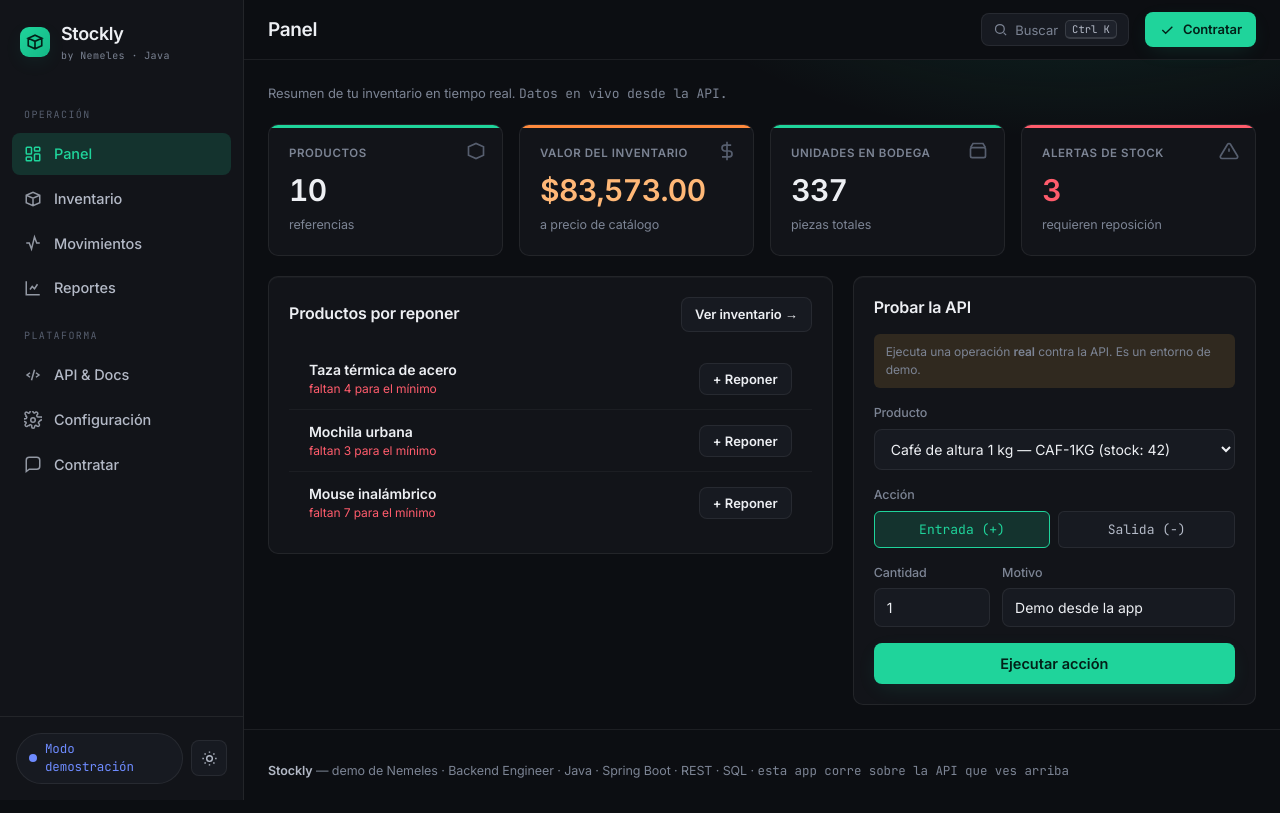
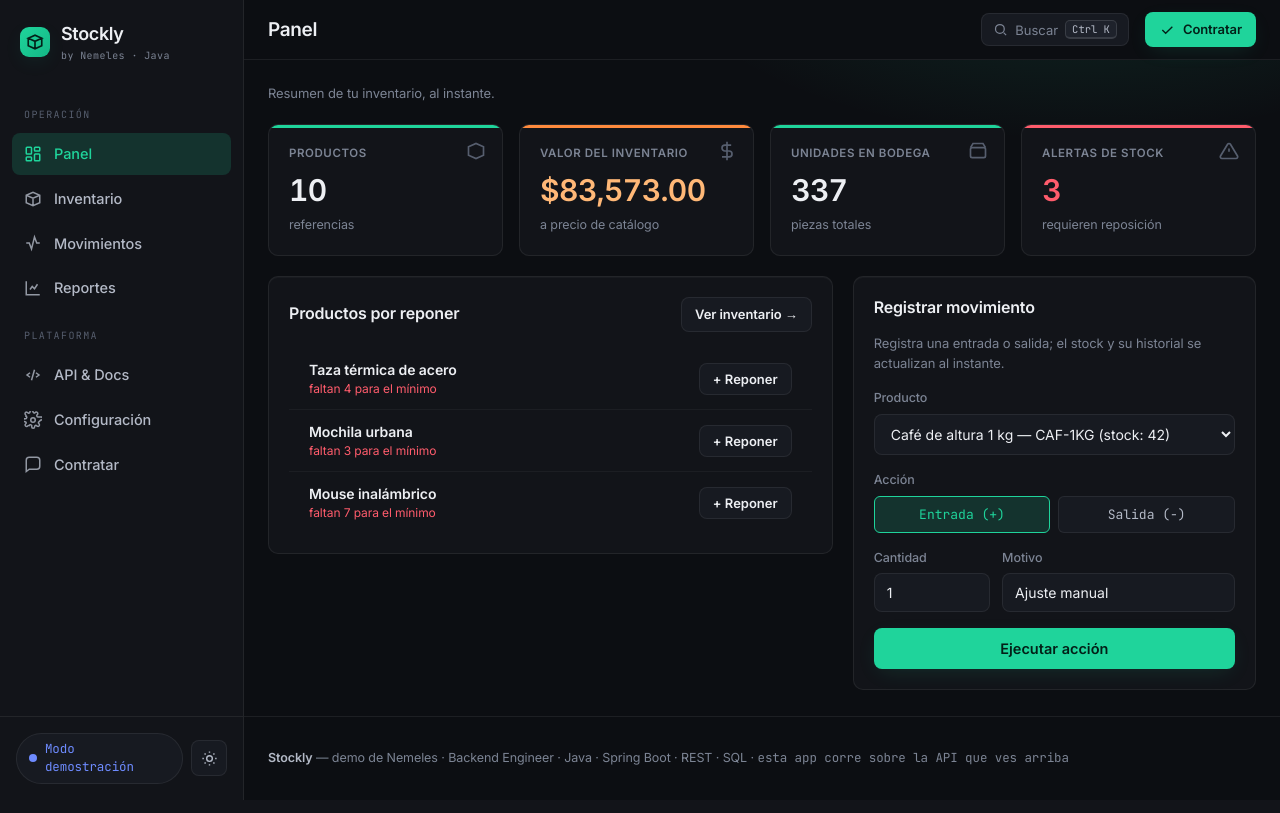
Before and after one commit to NemelesUrek/inventario-api, a Spring Boot app: page / in a window 1280 px wide. Run offline with Spring Boot 4, Linux system fonts and the light colour scheme.

Commit message:
v2 UI Fase 6 (parte): voz de producto, sin lenguaje de "demo/tutorial"
Elimina el tono "portafolio/prueba de API" y lo reemplaza por lenguaje de
producto real (la señal #1 de "es mi primera web con tutorial"):
- Panel: "Probar la API"/"entorno de demo" -> "Registrar movimiento" con
  ayuda de producto; subtítulo sin "Datos en vivo desde la API".
- Reportes/Movimientos: fuera los "GET /api/..." y "append-only"
  -> "calculado al instante" / "Bitácora ... con fecha y hora".
- Configuración: fuera "demo / H2 en memoria" -> "tus datos se guardan
  localmente"; botón "Reiniciar datos de demo" -> "Restaurar inventario de
  ejemplo"; Acerca-de reorientado a valor de negocio.
- Motivo por defecto "Demo desde la app" -> "Ajuste manual".

Verificado por DOM en navegador (texto correcto, sin errores de consola).

Co-Authored-By: Claude Opus 4.8 <noreply@anthropic.com>

```diff
--- a/src/main/resources/static/index.html
+++ b/src/main/resources/static/index.html
@@ -353,7 +353,7 @@ tbody tr{transition:background var(--d-fast) var(--ease-out-soft)}
 
     <!-- VIEW: PANEL -->
     <section class="view active" id="view-panel">
-      <p class="vtitle">Resumen de tu inventario en tiempo real. <span class="mono" style="color:var(--text-3)">Datos en vivo desde la API.</span></p>
+      <p class="vtitle">Resumen de tu inventario, al instante.</p>
       <div class="grid-kpi">
         <div class="card kpi"><span class="bar"></span><span class="ic"><svg viewBox="0 0 24 24" fill="none" stroke="currentColor" stroke-width="2"><path d="M3 7l9-4 9 4v10l-9 4-9-4V7z"/></svg></span><div class="lbl">Productos</div><div class="val sk" id="kProd">00</div><div class="meta">referencias</div></div>
         <div class="card kpi warm"><span class="bar"></span><span class="ic"><svg viewBox="0 0 24 24" fill="none" stroke="currentColor" stroke-width="2"><path d="M12 1v22M17 5H9.5a3.5 3.5 0 0 0 0 7h5a3.5 3.5 0 0 1 0 7H6"/></svg></span><div class="lbl">Valor del inventario</div><div class="val sk" id="kVal">00</div><div class="meta">a precio de catálogo</div></div>
@@ -366,11 +366,11 @@ tbody tr{transition:background var(--d-fast) var(--ease-out-soft)}
           <div id="panelAlerts"></div>
         </div>
         <div class="card">
-          <h3 style="font-size:16px;margin-bottom:var(--s4)">Probar la API</h3>
-          <div class="note">Ejecuta una operación <b>real</b> contra la API. Es un entorno de demo.</div>
+          <h3 style="font-size:16px;margin-bottom:var(--s4)">Registrar movimiento</h3>
+          <p class="vtitle" style="margin:0 0 var(--s4)">Registra una entrada o salida; el stock y su historial se actualizan al instante.</p>
           <div class="form-row"><label>Producto</label><select id="fProd"></select></div>
           <div class="form-row"><label>Acción</label><div class="toggle"><button id="tIn" class="sel-in">Entrada (+)</button><button id="tOut">Salida (−)</button></div></div>
-          <div style="display:flex;gap:var(--s3)"><div class="form-row" style="flex:1"><label>Cantidad</label><input class="inp" id="fCant" type="number" min="1" value="1"></div><div class="form-row" style="flex:2"><label>Motivo</label><input class="inp" id="fMot" value="Demo desde la app"></div></div>
+          <div style="display:flex;gap:var(--s3)"><div class="form-row" style="flex:1"><label>Cantidad</label><input class="inp" id="fCant" type="number" min="1" value="1"></div><div class="form-row" style="flex:2"><label>Motivo</label><input class="inp" id="fMot" value="Ajuste manual"></div></div>
           <button class="btn btn-primary" id="fGo" style="width:100%;justify-content:center">Ejecutar acción</button>
           <div class="result" id="fRes"></div>
         </div>
@@ -392,7 +392,7 @@ tbody tr{transition:background var(--d-fast) var(--ease-out-soft)}
 
     <!-- VIEW: REPORTES -->
     <section class="view" id="view-reportes">
-      <p class="vtitle">Análisis de tu inventario, calculado en vivo. <span class="mono" style="color:var(--text-3)">Resumen agregado en el servidor: GET /api/stats</span></p>
+      <p class="vtitle">Análisis de tu inventario, calculado al instante.</p>
       <div class="statstrip" id="statStrip"></div>
       <div class="grid-2">
         <div class="card chart-card"><h3>Valor por producto</h3><div id="chartBars"></div></div>
@@ -407,7 +407,7 @@ tbody tr{transition:background var(--d-fast) var(--ease-out-soft)}
 
     <!-- VIEW: MOVIMIENTOS -->
     <section class="view" id="view-movimientos">
-      <p class="vtitle">Registro de auditoría: cada entrada y salida de stock, append-only. <span class="mono" style="color:var(--text-3)">GET /api/movimientos</span></p>
+      <p class="vtitle">Bitácora de movimientos: cada entrada y salida de stock queda registrada con fecha y hora.</p>
       <div class="section-h first">
         <div class="seg" id="movFilter"><button data-f="all" class="on">Todos</button><button data-f="ENTRADA">Entradas</button><button data-f="SALIDA">Salidas</button></div>
         <div style="display:flex;gap:var(--s4);align-items:center"><span class="mono" style="font-size:12px;color:var(--text-3)" id="movCount">—</span><button class="btn btn-ghost btn-sm" id="movReload"><svg viewBox="0 0 24 24" fill="none" stroke="currentColor" stroke-width="2" style="width:15px;height:15px"><path d="M21 12a9 9 0 1 1-3-6.7L21 8M21 3v5h-5"/></svg>Actualizar</button></div>
@@ -461,15 +461,15 @@ curl -X POST $BASE/api/productos/1/salida -H "Content-Type: application/json" \
         </div>
         <div class="card">
           <h3 style="font-size:16px;margin-bottom:var(--s4)">Datos</h3>
-          <div class="note">Esta es una demo: la base es <b>H2 en memoria</b>, se reinicia sola cuando el servidor se reinicia. Puedes crear, editar y borrar libremente.</div>
+          <div class="note">Tus datos se guardan localmente en este equipo. Crea, edita y borra con confianza; siempre puedes restaurar el inventario de ejemplo.</div>
           <button class="btn btn-ghost" id="cfgReload" style="width:100%;justify-content:center;margin-bottom:var(--s3)"><svg viewBox="0 0 24 24" fill="none" stroke="currentColor" stroke-width="2" style="width:15px;height:15px"><path d="M21 12a9 9 0 1 1-3-6.7L21 8M21 3v5h-5"/></svg>Actualizar datos</button>
           <button class="btn btn-ghost" id="cfgCsv" style="width:100%;justify-content:center;margin-bottom:var(--s3)"><svg viewBox="0 0 24 24" fill="none" stroke="currentColor" stroke-width="2" style="width:15px;height:15px"><path d="M12 3v12m0 0l-4-4m4 4l4-4M5 21h14"/></svg>Exportar inventario (CSV)</button>
-          <button class="btn btn-ghost" id="cfgReset" style="width:100%;justify-content:center;color:var(--warm-2)"><svg viewBox="0 0 24 24" fill="none" stroke="currentColor" stroke-width="2" style="width:15px;height:15px"><path d="M21 12a9 9 0 1 1-3-6.7L21 8M21 3v5h-5"/></svg>Reiniciar datos de demo</button>
+          <button class="btn btn-ghost" id="cfgReset" style="width:100%;justify-content:center;color:var(--warm-2)"><svg viewBox="0 0 24 24" fill="none" stroke="currentColor" stroke-width="2" style="width:15px;height:15px"><path d="M21 12a9 9 0 1 1-3-6.7L21 8M21 3v5h-5"/></svg>Restaurar inventario de ejemplo</button>
         </div>
       </div>
       <div class="card" style="margin-top:var(--s5)">
         <h3 style="font-size:16px;margin-bottom:var(--s3)">Acerca de esta app</h3>
-        <p style="color:var(--text-2);font-size:14px;max-width:640px">Demo de <b>Stockly</b>, un sistema de control de inventario construido por <b>Nemeles</b>. La interfaz que ves consume su propia <b>API REST</b> (la misma de la vista «API & Docs»). Todo es HTML/CSS/JS sin librerías; el backend es Java + Spring Boot.</p>
+        <p style="color:var(--text-2);font-size:14px;max-width:640px"><b>Stockly</b> es un sistema de control de inventario para tu negocio, construido por <b>Nemeles</b>. Funciona sobre una <b>API REST</b> documentada (Java + Spring Boot), lista para conectarse con tu tienda en línea, punto de venta u otros sistemas.</p>
         <div class="intg" style="margin-top:var(--s4)">
           <span class="itag on"><span class="t">stack</span>Java 17</span><span class="itag on"><span class="t">stack</span>Spring Boot</span><span class="itag on"><span class="t">stack</span>JPA / H2</span><span class="itag on"><span class="t">stack</span>OpenAPI</span><span class="itag on"><span class="t">stack</span>JUnit · CI</span><span class="itag on"><span class="t">stack</span>Docker</span>
         </div>
@@ -761,7 +761,7 @@ function fillCategories(){
 }
 function setAction(a){ACTION=a;$('#tIn').className=a==='entrada'?'sel-in':'';$('#tOut').className=a==='salida'?'sel-out':'';}
 async function doAction(){
-  const id=$('#fProd').value,cant=parseInt($('#fCant').value)||0,mot=$('#fMot').value||'Demo';
+  const id=$('#fProd').value,cant=parseInt($('#fCant').value)||0,mot=$('#fMot').value||'Ajuste manual';
   if(!id||cant<1){toast('Elige producto y cantidad válida.');return;}
   const btn=$('#fGo');btn.disabled=true;const old=btn.textContent;btn.textContent='Ejecutando…';
   try{const res=await fetchT(API+'/api/productos/'+id+'/'+ACTION,{method:'POST',headers:{'Content-Type':'application/json'},body:JSON.stringify({cantidad:cant,motivo:mot})});
@@ -883,7 +883,7 @@ function paletteCommands(){
     {t:'Exportar inventario (CSV)',c:'Acción',i:PIC.csv,run:exportCSV},
     {t:'Cambiar tema (claro/oscuro)',c:'Acción',i:PIC.theme,run:()=>setTheme(document.documentElement.dataset.theme==='dark'?'light':'dark')},
     {t:'Actualizar datos',c:'Acción',i:PIC.refresh,run:()=>{refresh();toast('Datos actualizados','info');}},
-    {t:'Reiniciar datos de demo',c:'Acción',i:PIC.refresh,run:()=>resetDemo()},
+    {t:'Restaurar inventario de ejemplo',c:'Acción',i:PIC.refresh,run:()=>resetDemo()},
     {t:'Atajos de teclado',c:'Ayuda',i:PIC.help,run:()=>openHelp()},
   ];
   PRODUCTS.forEach(p=>c.push({t:'Editar: '+p.nombre,c:p.sku,i:PIC.edit,run:()=>{go('inventario');editProduct(p);}}));
@@ -942,7 +942,7 @@ document.addEventListener('keydown',e=>{
 });
 /* CONFIG wiring */
 async function resetDemo(){
-  if(!await confirmDialog('Reiniciar datos de demo','Esto borra todos los productos y movimientos y vuelve a cargar el inventario de ejemplo. ¿Continuar?','Reiniciar'))return;
+  if(!await confirmDialog('Restaurar inventario de ejemplo','Esto borra todos los productos y movimientos y vuelve a cargar el inventario de ejemplo. ¿Continuar?','Reiniciar'))return;
   try{const res=await fetchT(API+'/api/demo/reset',{method:'POST'});const b=await res.json().catch(()=>({}));
     if(res.ok){toast('✓ '+(b.mensaje||'Datos reiniciados'),'ok');await refresh();go('inventario');}
     else{toast('No se pudo reiniciar ('+res.status+')','err');}
```
